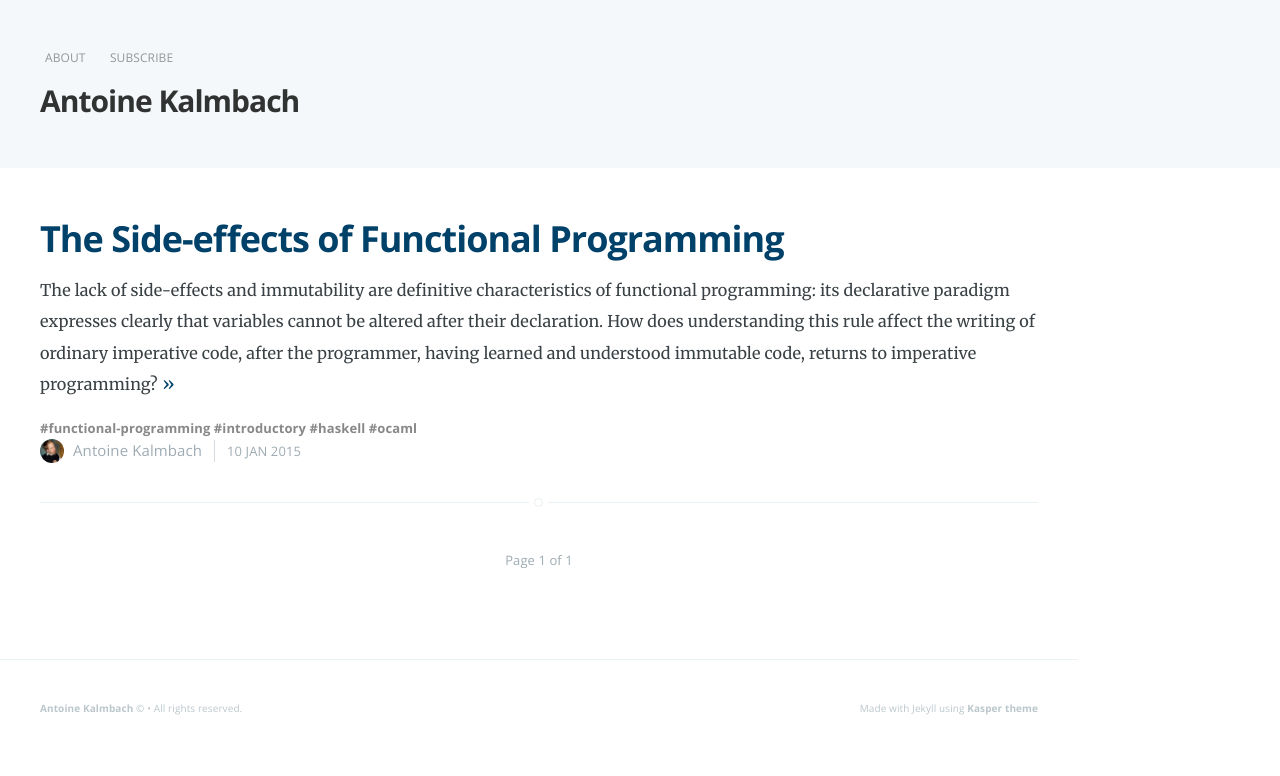
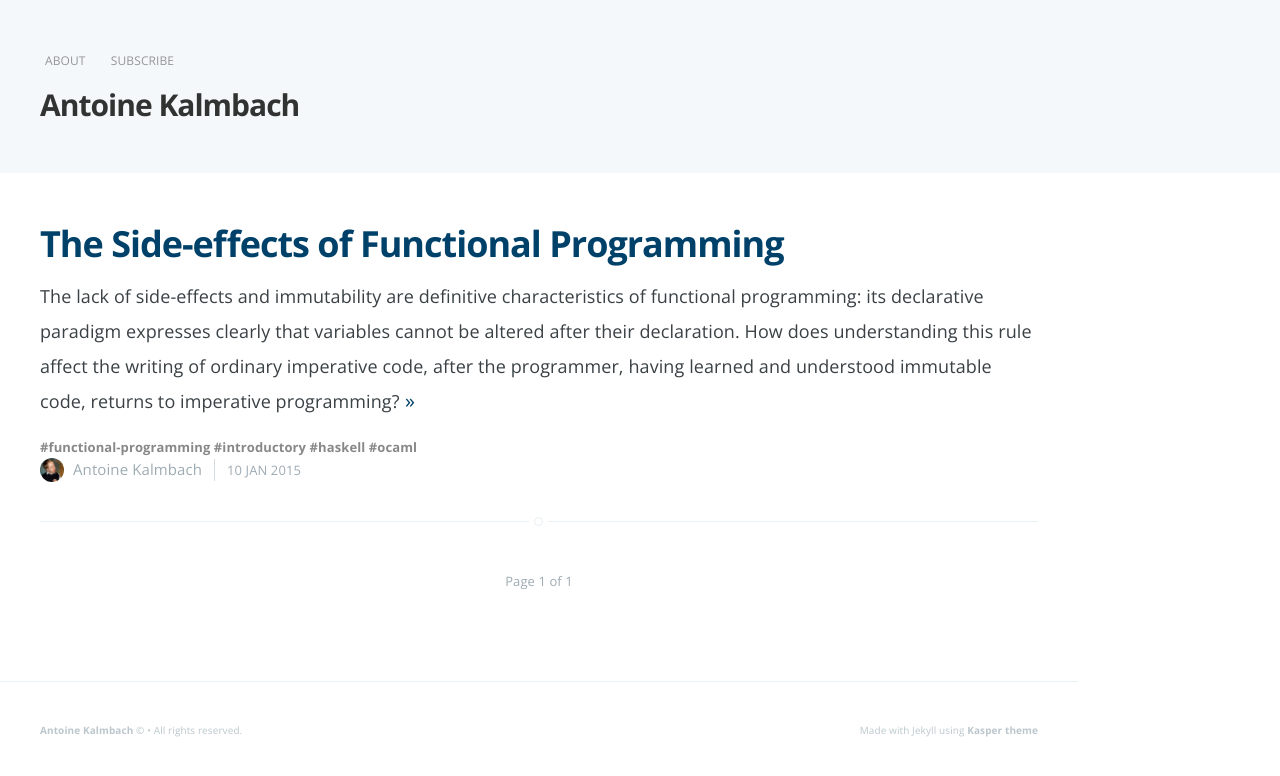
Before and after one commit to ane/ane.github.io, a Jekyll site: the page built from index.html, in a window 1280 px wide. Shown: the top 776 px of the page. Built offline with Jekyll 4.4.1, drawn with Linux system fonts in a browser that asks for light colours; Markdown is read by kramdown in place of the engine named in the settings; the list of posts is cut into pages by our own code.

Commit message:
Change font.

```diff
--- a/assets/css/screen.css
+++ b/assets/css/screen.css
@@ -176,9 +176,9 @@ html {
 body {
     height: 100%;
     max-height: 100%;
-    font-family: "Merriweather", serif;
+    font-family: "Open Sans", "Ubuntu Sans", "Lucida Sans Unicode", "Trebuchet MS", "Helvetica", "Arial", sans-serif;
     letter-spacing: 0.01rem;
-    font-size: 1.8rem;
+    font-size: 2rem;
     line-height: 1.75em;
     color: #3A4145;
     -webkit-font-feature-settings: 'kern' 1;
```
